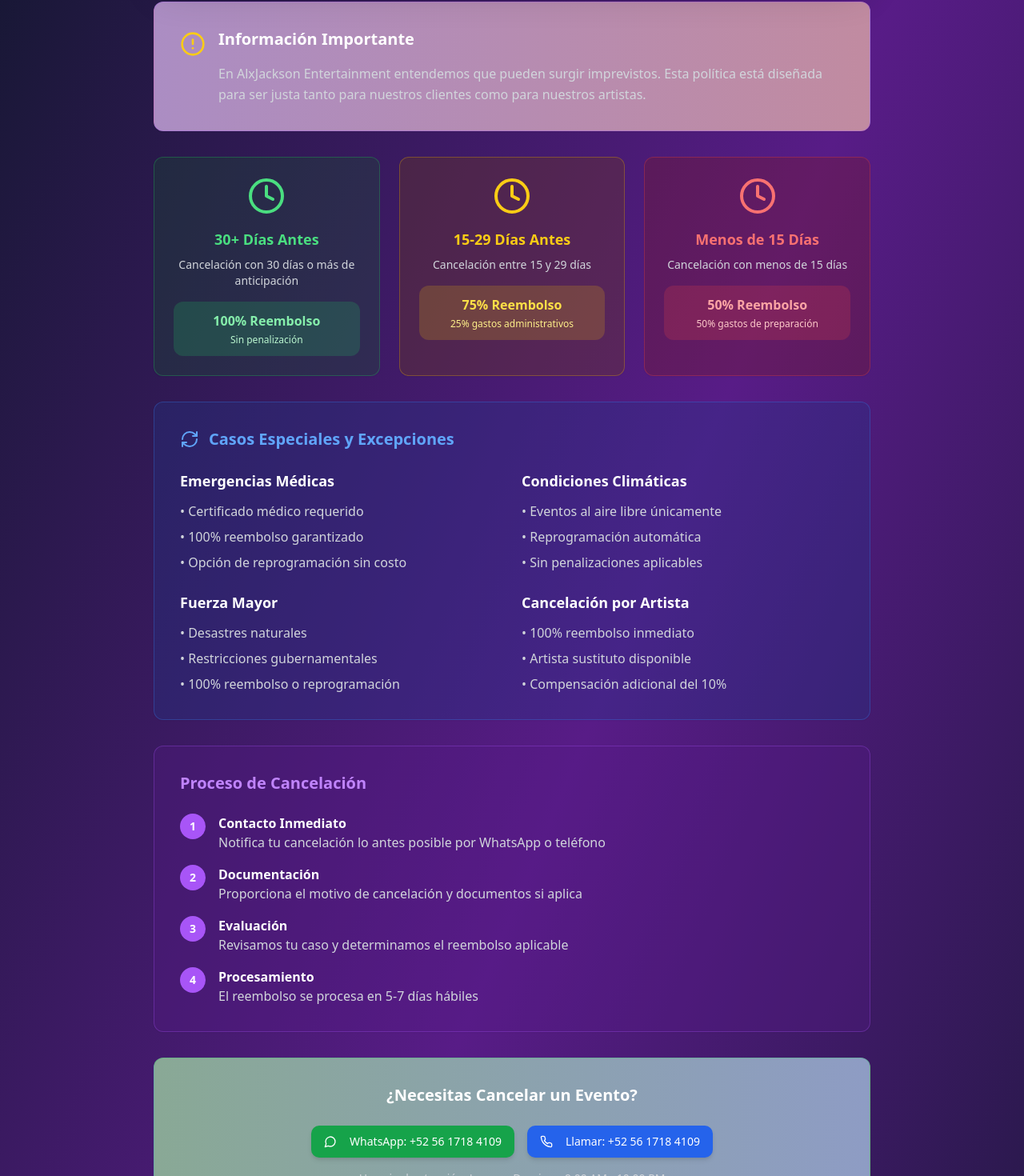
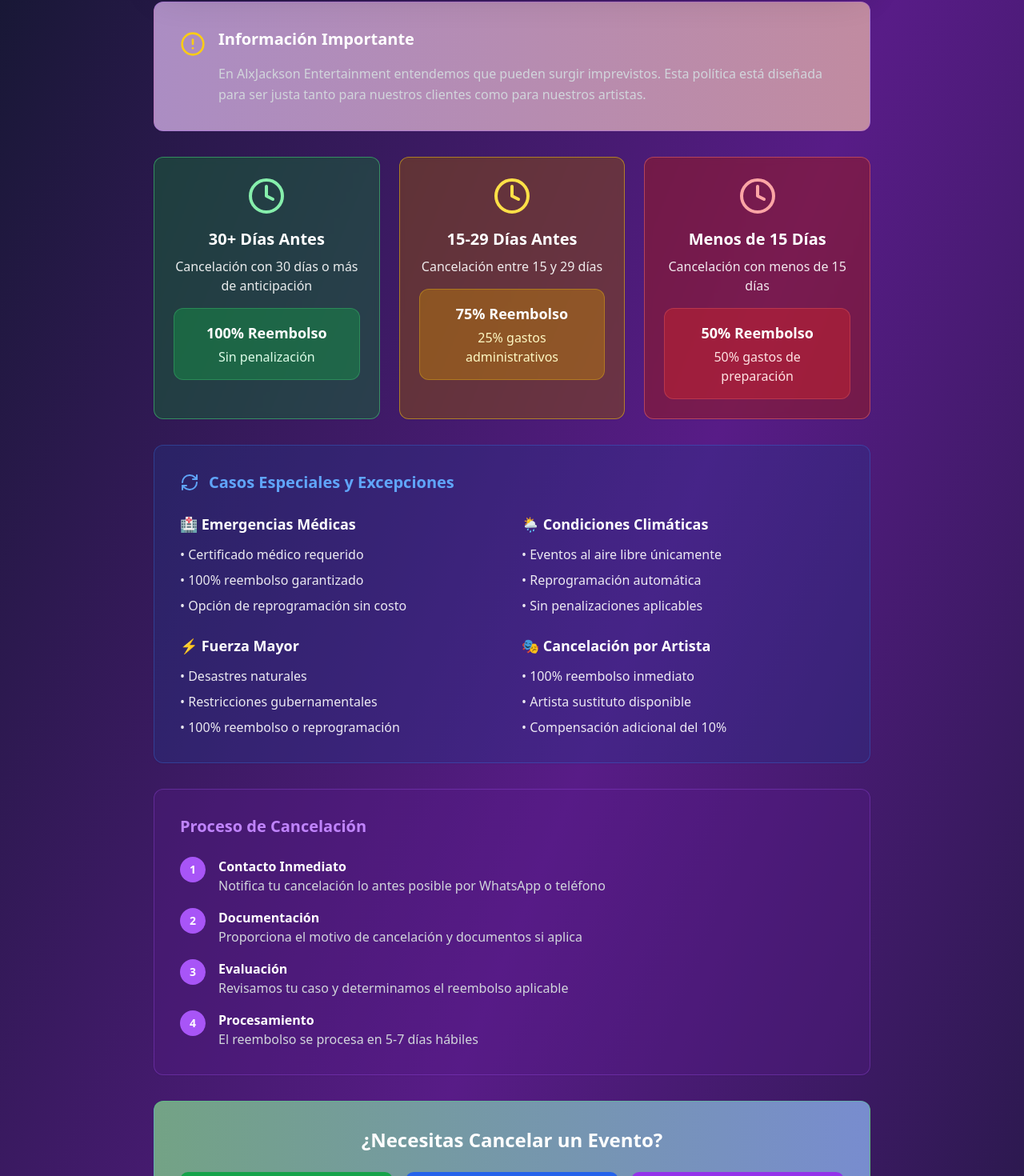
Before and after one commit to alxjackson/alxjackon-eventos, a React (Vite) app: page /cancellation in a window 1280 px wide. Shown: the part 401-1871 px from the top of the page at 80% size. Built offline with nearby package versions, Linux system fonts and the light colour scheme.

Commit message:
Improve cancellation page visibility and contact functionality - Enhanced text contrast, updated contact buttons with proper labels (Alex, Soporte, Desarrollador), enabled header contact functionality

```diff
--- a/package.json
+++ b/package.json
@@ -1,7 +1,7 @@
 {
   "name": "alxjackson-eventos",
   "private": true,
-  "version": "2.0.3",
+  "version": "2.0.4",
   "type": "module",
   "scripts": {
     "dev": "vite",
--- a/src/components/Header.tsx
+++ b/src/components/Header.tsx
@@ -46,7 +46,19 @@ export const Header = () => {
           <Link to="/cancellation" className="text-sm font-medium text-foreground hover:text-primary transition-colors">
             Cancelaciones
           </Link>
-          <a href="#contacto" className="text-sm font-medium text-foreground hover:text-primary transition-colors">
+          <a
+            href="#contacto"
+            className="text-sm font-medium text-foreground hover:text-primary transition-colors"
+            onClick={(e) => {
+              e.preventDefault();
+              const contactSection = document.getElementById('contacto');
+              if (contactSection) {
+                contactSection.scrollIntoView({ behavior: 'smooth' });
+              } else {
+                window.open('https://wa.me/525617184109', '_blank');
+              }
+            }}
+          >
             Contacto
           </a>
         </nav>
--- a/src/pages/Cancellation.tsx
+++ b/src/pages/Cancellation.tsx
@@ -61,43 +61,43 @@ const Cancellation = () => {
 
           {/* Política de Cancelación por Tiempo */}
           <div className="grid md:grid-cols-3 gap-6">
-            <Card className="bg-green-900/30 border-green-500/30">
+            <Card className="bg-green-800/50 border-green-400/50 backdrop-blur-sm">
               <CardContent className="p-6">
                 <div className="text-center">
-                  <Clock className="w-12 h-12 text-green-400 mx-auto mb-4" />
-                  <h3 className="text-lg font-bold text-green-400 mb-2">30+ Días Antes</h3>
-                  <p className="text-sm text-gray-300 mb-4">Cancelación con 30 días o más de anticipación</p>
-                  <div className="bg-green-500/20 rounded-lg p-3">
-                    <p className="text-green-300 font-semibold">100% Reembolso</p>
-                    <p className="text-xs text-green-200 mt-1">Sin penalización</p>
+                  <Clock className="w-12 h-12 text-green-300 mx-auto mb-4" />
+                  <h3 className="text-xl font-bold text-white mb-2">30+ Días Antes</h3>
+                  <p className="text-base text-white/90 mb-4">Cancelación con 30 días o más de anticipación</p>
+                  <div className="bg-green-600/40 rounded-lg p-4 border border-green-400/30">
+                    <p className="text-white font-bold text-lg">100% Reembolso</p>
+                    <p className="text-green-100 mt-1">Sin penalización</p>
                   </div>
                 </div>
               </CardContent>
             </Card>
 
-            <Card className="bg-yellow-900/30 border-yellow-500/30">
+            <Card className="bg-yellow-800/50 border-yellow-400/50 backdrop-blur-sm">
               <CardContent className="p-6">
                 <div className="text-center">
-                  <Clock className="w-12 h-12 text-yellow-400 mx-auto mb-4" />
-                  <h3 className="text-lg font-bold text-yellow-400 mb-2">15-29 Días Antes</h3>
-                  <p className="text-sm text-gray-300 mb-4">Cancelación entre 15 y 29 días</p>
-                  <div className="bg-yellow-500/20 rounded-lg p-3">
-                    <p className="text-yellow-300 font-semibold">75% Reembolso</p>
-                    <p className="text-xs text-yellow-200 mt-1">25% gastos administrativos</p>
+                  <Clock className="w-12 h-12 text-yellow-300 mx-auto mb-4" />
+                  <h3 className="text-xl font-bold text-white mb-2">15-29 Días Antes</h3>
+                  <p className="text-base text-white/90 mb-4">Cancelación entre 15 y 29 días</p>
+                  <div className="bg-yellow-600/40 rounded-lg p-4 border border-yellow-400/30">
+                    <p className="text-white font-bold text-lg">75% Reembolso</p>
+                    <p className="text-yellow-100 mt-1">25% gastos administrativos</p>
                   </div>
                 </div>
               </CardContent>
             </Card>
 
-            <Card className="bg-red-900/30 border-red-500/30">
+            <Card className="bg-red-800/50 border-red-400/50 backdrop-blur-sm">
               <CardContent className="p-6">
                 <div className="text-center">
-                  <Clock className="w-12 h-12 text-red-400 mx-auto mb-4" />
-                  <h3 className="text-lg font-bold text-red-400 mb-2">Menos de 15 Días</h3>
-                  <p className="text-sm text-gray-300 mb-4">Cancelación con menos de 15 días</p>
-                  <div className="bg-red-500/20 rounded-lg p-3">
-                    <p className="text-red-300 font-semibold">50% Reembolso</p>
-                    <p className="text-xs text-red-200 mt-1">50% gastos de preparación</p>
+                  <Clock className="w-12 h-12 text-red-300 mx-auto mb-4" />
+                  <h3 className="text-xl font-bold text-white mb-2">Menos de 15 Días</h3>
+                  <p className="text-base text-white/90 mb-4">Cancelación con menos de 15 días</p>
+                  <div className="bg-red-600/40 rounded-lg p-4 border border-red-400/30">
+                    <p className="text-white font-bold text-lg">50% Reembolso</p>
+                    <p className="text-red-100 mt-1">50% gastos de preparación</p>
                   </div>
                 </div>
               </CardContent>
@@ -113,32 +113,32 @@ const Cancellation = () => {
               </h2>
               <div className="grid md:grid-cols-2 gap-6">
                 <div>
-                  <h3 className="text-lg font-semibold text-white mb-3">Emergencias Médicas</h3>
-                  <ul className="space-y-2 text-gray-300">
+                  <h3 className="text-lg font-semibold text-white mb-3">🏥 Emergencias Médicas</h3>
+                  <ul className="space-y-2 text-white/90">
                     <li>• Certificado médico requerido</li>
                     <li>• 100% reembolso garantizado</li>
                     <li>• Opción de reprogramación sin costo</li>
                   </ul>
                 </div>
                 <div>
-                  <h3 className="text-lg font-semibold text-white mb-3">Condiciones Climáticas</h3>
-                  <ul className="space-y-2 text-gray-300">
+                  <h3 className="text-lg font-semibold text-white mb-3">🌦️ Condiciones Climáticas</h3>
+                  <ul className="space-y-2 text-white/90">
                     <li>• Eventos al aire libre únicamente</li>
                     <li>• Reprogramación automática</li>
                     <li>• Sin penalizaciones aplicables</li>
                   </ul>
                 </div>
                 <div>
-                  <h3 className="text-lg font-semibold text-white mb-3">Fuerza Mayor</h3>
-                  <ul className="space-y-2 text-gray-300">
+                  <h3 className="text-lg font-semibold text-white mb-3">⚡ Fuerza Mayor</h3>
+                  <ul className="space-y-2 text-white/90">
                     <li>• Desastres naturales</li>
                     <li>• Restricciones gubernamentales</li>
                     <li>• 100% reembolso o reprogramación</li>
                   </ul>
                 </div>
                 <div>
-                  <h3 className="text-lg font-semibold text-white mb-3">Cancelación por Artista</h3>
-                  <ul className="space-y-2 text-gray-300">
+                  <h3 className="text-lg font-semibold text-white mb-3">🎭 Cancelación por Artista</h3>
+                  <ul className="space-y-2 text-white/90">
                     <li>• 100% reembolso inmediato</li>
                     <li>• Artista sustituto disponible</li>
                     <li>• Compensación adicional del 10%</li>
@@ -186,27 +186,34 @@ const Cancellation = () => {
           </Card>
 
           {/* Contacto para Cancelaciones */}
-          <Card className="bg-gradient-to-r from-green-900/50 to-blue-900/50 border-green-500/30">
+          <Card className="bg-gradient-to-r from-green-800/60 to-blue-800/60 border-green-400/40 backdrop-blur-sm">
             <CardContent className="p-8">
-              <h2 className="text-xl font-bold text-white mb-6 text-center">¿Necesitas Cancelar un Evento?</h2>
-              <div className="flex flex-col md:flex-row gap-4 justify-center">
+              <h2 className="text-2xl font-bold text-white mb-6 text-center">¿Necesitas Cancelar un Evento?</h2>
+              <div className="grid grid-cols-1 md:grid-cols-3 gap-4 justify-center">
                 <Button
                   onClick={() => window.open('https://wa.me/525617184109', '_blank')}
-                  className="bg-green-600 hover:bg-green-700 text-white"
+                  className="bg-green-600 hover:bg-green-700 text-white font-semibold py-3"
                 >
-                  <MessageCircle className="w-4 h-4 mr-2" />
-                  WhatsApp: +52 56 1718 4109
+                  <MessageCircle className="w-5 h-5 mr-2" />
+                  Alex - WhatsApp
                 </Button>
                 <Button
                   onClick={() => window.open('tel:+525617184109', '_blank')}
-                  className="bg-blue-600 hover:bg-blue-700 text-white"
+                  className="bg-blue-600 hover:bg-blue-700 text-white font-semibold py-3"
                 >
-                  <Phone className="w-4 h-4 mr-2" />
-                  Llamar: +52 56 1718 4109
+                  <Phone className="w-5 h-5 mr-2" />
+                  Soporte - Llamar
+                </Button>
+                <Button
+                  onClick={() => window.open('https://wa.me/525617184109', '_blank')}
+                  className="bg-purple-600 hover:bg-purple-700 text-white font-semibold py-3"
+                >
+                  <MessageCircle className="w-5 h-5 mr-2" />
+                  Desarrollador
                 </Button>
               </div>
-              <p className="text-center text-gray-300 mt-4 text-sm">
-                Horario de atención: Lunes a Domingo 9:00 AM - 10:00 PM
+              <p className="text-center text-white/90 mt-6 text-base font-medium">
+                📅 Horario de atención: Lunes a Domingo 9:00 AM - 10:00 PM
               </p>
             </CardContent>
           </Card>
```
Also changed, not shown: 2 other files (tests, documents, lock files or other folders).
